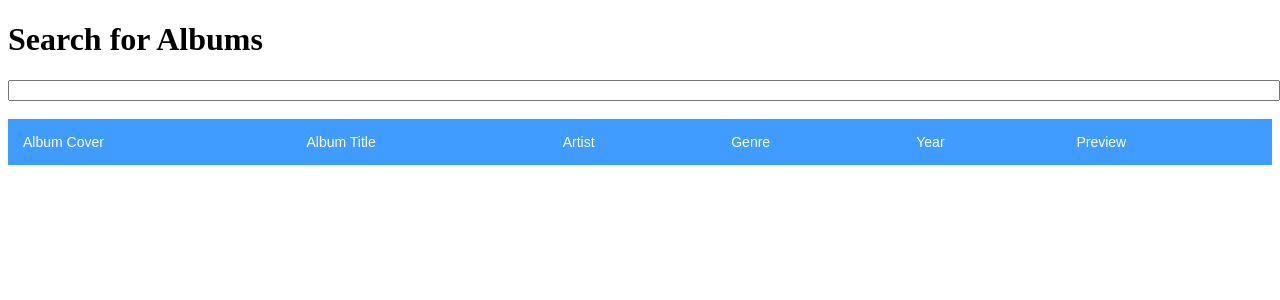
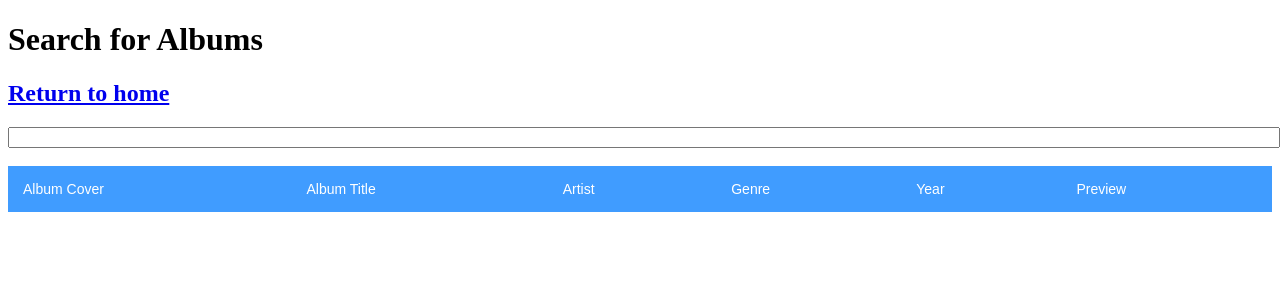
Before and after one commit to HawaiinPizza/Flask-Player, a Flask app: page /search in a window 1280 px wide. Shown: the top 300 px of the page. Run offline with Flask 2, Linux system fonts and the light colour scheme; lists and menus that the app fills with data are empty.

Commit message:
redirect homescreen and added homepage

```diff
--- a/flaskProject/app.py
+++ b/flaskProject/app.py
@@ -29,7 +29,7 @@ def makeTable(table, primary):
 
 @app.route("/")
 def home():
-    return "king of the pirates!"
+    return redirect("/viewtable")
 
 @app.route('/additem')
 def add_items():
@@ -86,8 +86,6 @@ def get_items():
 def searchbar():
     response = table.scan()
     response = (response['Items'])
-# [{'Title': 'Naruto Uncut, Season 3, Vol. 2', 'date': '2008-10-13', 'stream': 'https://video-ssl.itunes.apple.com/itunes-assets/Video128/v4/39/e0/ee/39e0eedf-1198-c0b7-af62-a39f646bfab9/mzvf_22655529530827002.64│························
-# 0x480.h264lc.U.p.m4v', 'art': 'https://is5-ssl.mzstatic.com/image/thumb/Video/v4/35/1c/ca/351cca34-39f9-42d1-ec08-93f156cb4ed4/source/100x100bb.jpg', 'genre': 'Animation', 'Artist': 'Naruto'}]                  │························
     def extract(i):
         return album(i["Artist"], i["Album"], i["genre"], i["stream"], i["art"], i["date"])
     data = list(map(extract, response))
--- a/flaskProject/templates/table.j2
+++ b/flaskProject/templates/table.j2
@@ -27,6 +27,7 @@
                 </style>
 
                 <h1> Search for Albums </h1>
+                <h2> <a href="/viewtable"> Return to home </a></h2>
                 <form method="post">
                         <input type="text" class="inputbox" name="search"><br><br>
                 </form>
```
